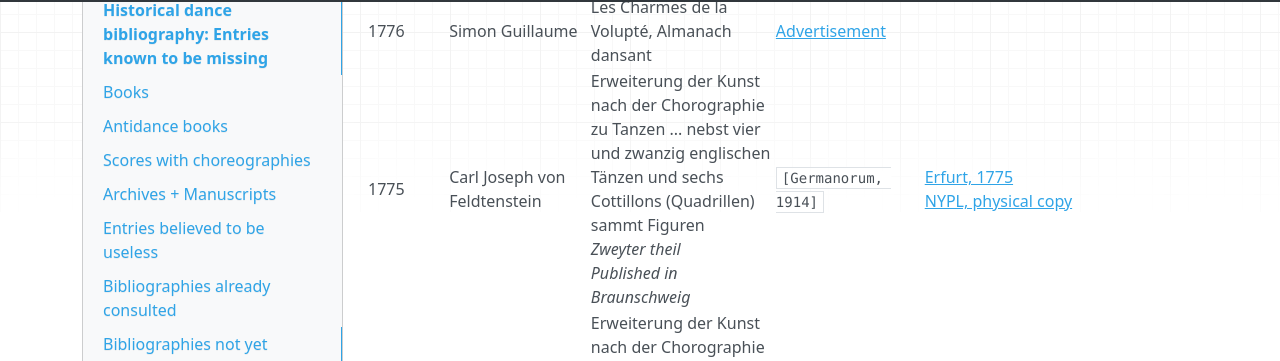
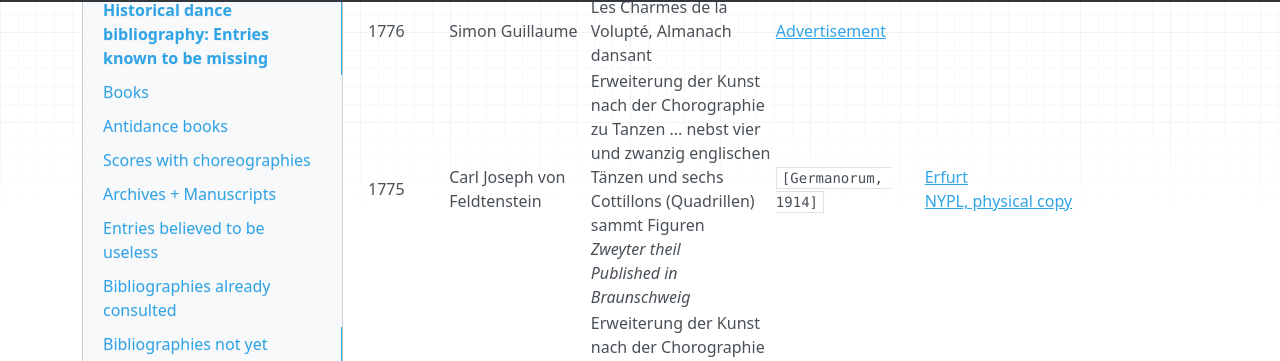
Before and after one commit to hda-technical/dancebooks, an MkDocs documentation site: the page built from docs/bibliography_missing.md, in a window 1280 px wide and 900 px high, scrolled down 10997 px. Shown: the part 94-455 px from the top of the window. Built offline with MkDocs 1.6.1, drawn with Linux system fonts in a browser that asks for light colours; nearby versions of some CDN libraries.

```diff
--- a/docs/bibliography_missing.md
+++ b/docs/bibliography_missing.md
@@ -101,7 +101,7 @@ _This table is intended to be accurate, yet sometimes it is slightly outdated._
 | 1775 | Elias Christian Fricke | Neue Cotillions oder Französische Contretänze | | [BL](http://explore.bl.uk/BLVU1:LSCOP-ALL:BLL01004346613)<br/>[Berlin](https://opac.smb.spk-berlin.de/LNG=EN/CLK?IKT=12&TRM=87567416X) |
 | 1775 | Simon Guillaume | Les Charmes de la Volupté, Almanach dansant | [Advertisement #1](https://books.google.com/books?id=QPdLAAAAcAAJ&pg=RA2-PA27)<br/>[Advertisement 32](https://books.google.com/books?id=rm9bAAAAcAAJ&pg=PT6) | |
 | 1776 | Simon Guillaume | Les Charmes de la Volupté, Almanach dansant | [Advertisement](https://books.google.com/books?id=NwxcAAAAcAAJ&pg=PA434) | |
-| 1775 | Carl Joseph von Feldtenstein | Erweiterung der Kunst nach der Chorographie zu Tanzen ... nebst vier und zwanzig englischen Tänzen und sechs Cottillons (Quadrillen) sammt Figuren<br/>_Zweyter theil_<br/>_Published in Braunschweig_ | `[Germanorum, 1914]` | [Erfurt, 1775](http://opac.uni-erfurt.de/DB=1/LNG=EN/CLK?IKT=12&TRM=236812041)<br/>[NYPL, physical copy](https://www.nypl.org/research/research-catalog/bib/b12281520) |
+| 1775 | Carl Joseph von Feldtenstein | Erweiterung der Kunst nach der Chorographie zu Tanzen ... nebst vier und zwanzig englischen Tänzen und sechs Cottillons (Quadrillen) sammt Figuren<br/>_Zweyter theil_<br/>_Published in Braunschweig_ | `[Germanorum, 1914]` | [Erfurt](http://opac.uni-erfurt.de/DB=1/LNG=EN/CLK?IKT=12&TRM=236812041)<br/>[NYPL, physical copy](https://www.nypl.org/research/research-catalog/bib/b12281520) |
 | 1776 | Carl Joseph von Feldtenstein | Erweiterung der Kunst nach der Chorographie zu Tanzen ... nebst vier und zwanzig englischen Tänzen und sechs Cottillons (Quadrillen) sammt Figuren<br/>_Zweyter theil_<br/>_Published in Commission bey Paul Gotthelf Kummer in Leipzig_ | `[2. Rothenfelser]`<br/>`[4. Rothenfelser]`<br/>`[Klemm #02]`<br/>`[Klemm #03]`<br/>`[Klemm #06]` | [NYPL, microform](https://www.nypl.org/research/research-catalog/bib/b12206299) |
 | after 1776 | Welch | Minuet de la cour | `[Russell, 2007]` | |
 | 1777 | Elias Christian Fricke | Neue Englische Tänze | `[Katalog, 1894]` | |
```
Also changed, not shown: 1 other file.
